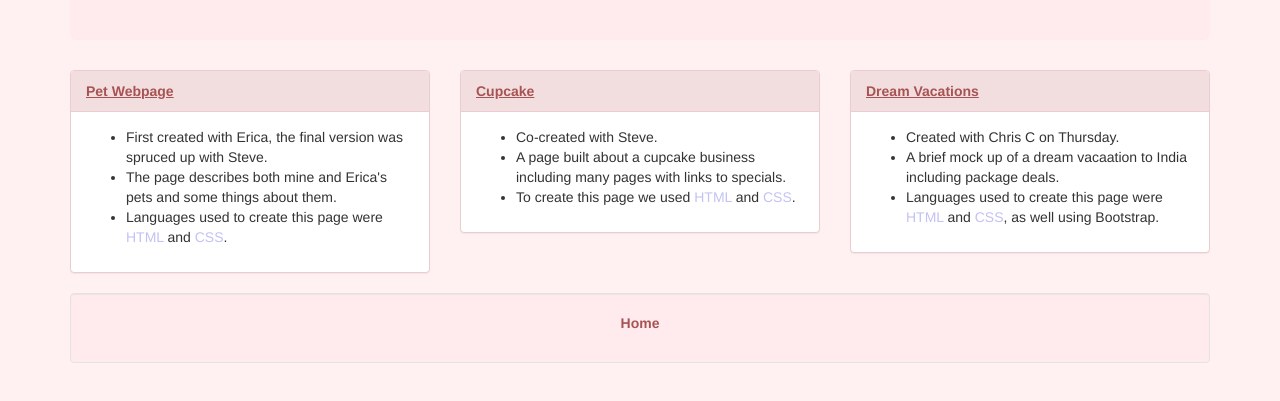
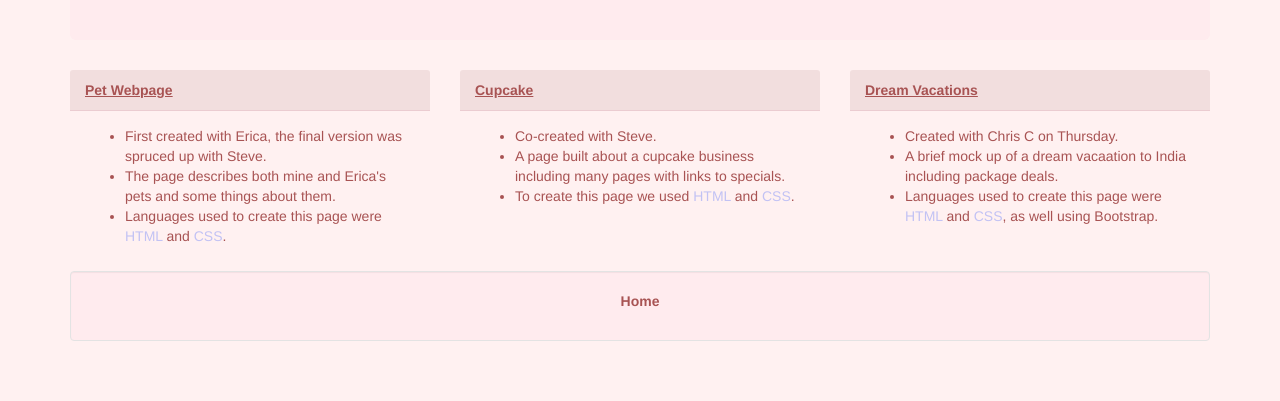
Before and after one commit to ellie-a/profile, a plain HTML site: page projects.html in a window 1280 px wide. Shown: the part 205-606 px from the top of the page. Drawn offline with Linux system fonts and the light colour scheme.

Commit message:
git rid of white panel,and changed all text to same color

```diff
--- a/css/styles.css
+++ b/css/styles.css
@@ -81,3 +81,7 @@ background-color: #F4C2C2;
 strong {
   color: #A85353;
 }
+
+li {
+  color:#A85353;
+}
--- a/projects.html
+++ b/projects.html
@@ -11,7 +11,7 @@
       </div>
       <div class="row">
         <div class="col-md-4">
-          <div class="panel panel-danger">
+          <div class="panel-danger">
             <div class="panel-heading"
               <h2 class="panel-title"><a href="https://ellie-a.github.io/pet-website/"><strong><u>Pet Webpage</strong></u></a></h2>
             </div>
@@ -25,7 +25,7 @@
           </div>
         </div>
         <div class="col-md-4">
-          <div class="panel panel-danger">
+          <div class="panel-danger">
             <div class="panel-heading"
               <h2 class="panel-title"><a href="https://ellie-a.github.io/cupcake/"><strong><u>Cupcake</u></strong></a></h2>
             </div>
@@ -39,7 +39,7 @@
         </div>
         </div>
         <div class="col-md-4">
-            <div class="panel panel-danger">
+            <div class="panel-danger">
               <div class="panel-heading"
                 <h2 class="panel-title"><a href="https://ellie-a.github.io/vacations-website/"><strong><u>Dream Vacations</u></strong></a></h2>
               </div>
```
Also changed, not shown: more-on-me.html (+3 -3 lines).
